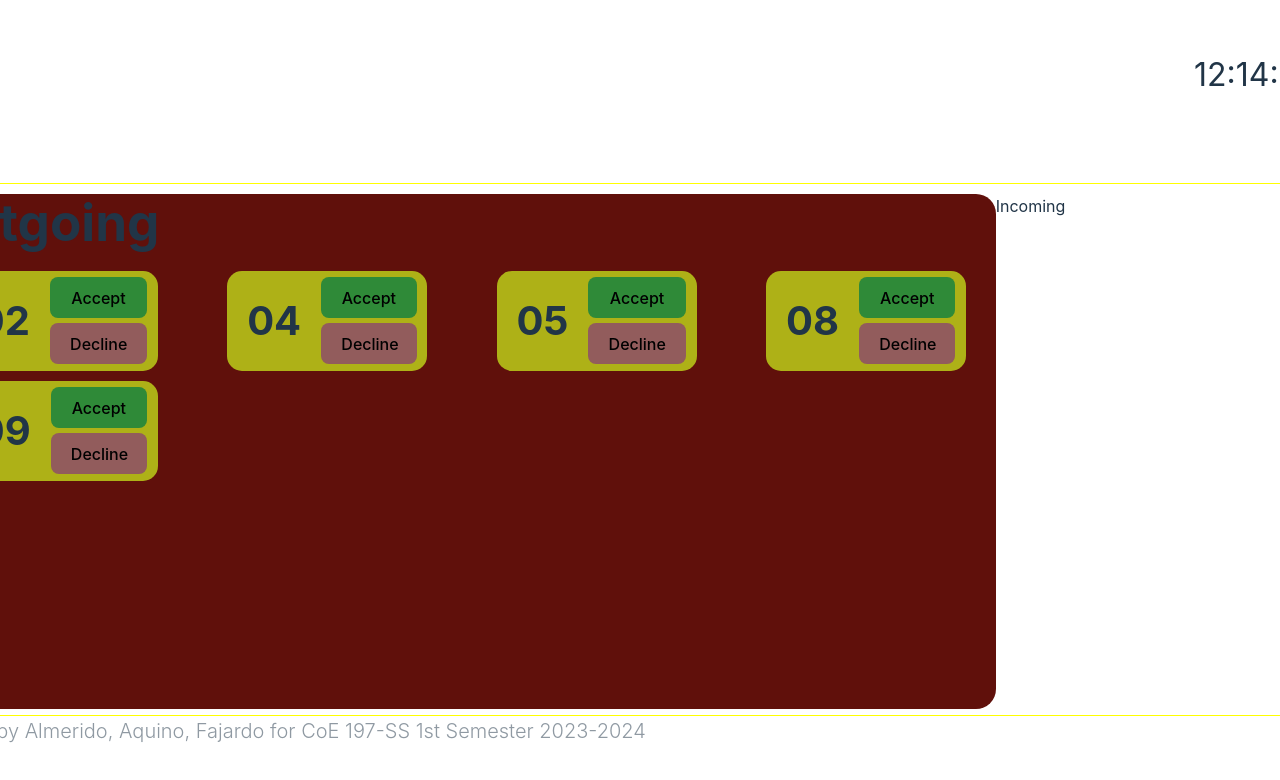
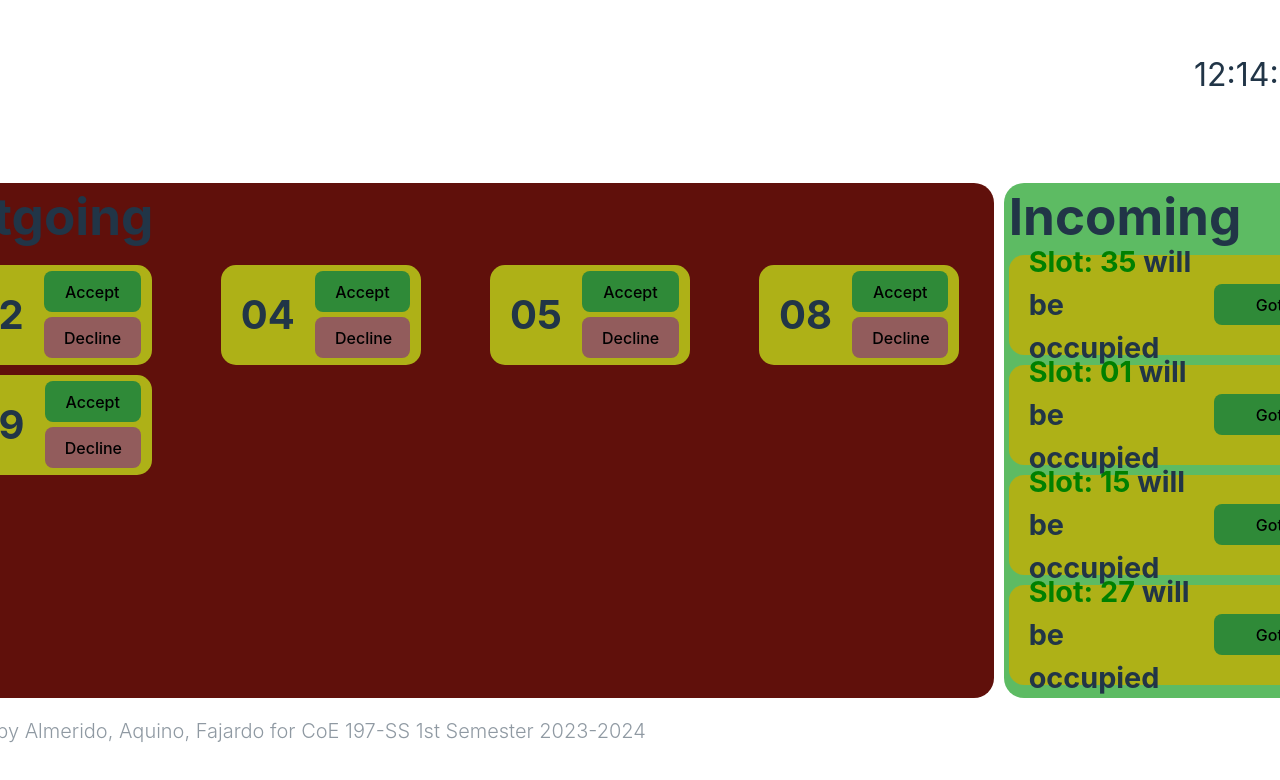
Before and after one commit to alztr2908/coe-197-design-project, a React (Vite) app: page /request in a window 1280 px wide. Shown: the top 780 px of the page. Built offline with nearby package versions, Linux system fonts and the light colour scheme; no server answers; the database is empty.

Commit message:
finish frontend of outGoing in request

```diff
--- a/src/components/main/dashboard.jsx
+++ b/src/components/main/dashboard.jsx
@@ -170,8 +170,9 @@ const map = () => {
 // navbar display (DONE)
 // scale parking slot (DONE)
 // overall page (DONE)
-// request page
+// request page frontend
 // parking slot shortest path
+// request page backend
 // Parking Slot button functionality
 
 export default map;
--- a/src/components/request/incoming.jsx
+++ b/src/components/request/incoming.jsx
@@ -1,7 +1,27 @@
 import React from "react";
+import IncomingBox from "./incomingBox";
 
 const ingoing = () => {
-  return <div>Incoming</div>;
+  const inGoingSlot = [35, 1, 15, 27];
+  const inStyle = {
+    width: "25%",
+    borderRadius: "20px",
+    backgroundColor: "#5dbb63",
+    height: "515px",
+    marginLeft: "10px",
+    padding: "5px",
+  };
+
+  return (
+    <div style={inStyle}>
+      <h1>Incoming</h1>
+      <div>
+        {inGoingSlot.map((slot) => {
+          return <IncomingBox key={inGoingSlot.indexOf(slot)} slot={slot} />;
+        })}
+      </div>
+    </div>
+  );
 };
 
 export default ingoing;
--- /dev/null
+++ b/src/components/request/incomingBox.jsx
@@ -0,0 +1,50 @@
+import React from "react";
+
+const incomingBox = ({ slot }) => {
+  // once button clicked isOccupied = true
+  const inBox = {
+    width: "345px",
+    height: "100px",
+    borderRadius: "15px",
+    backgroundColor: "#AEB117",
+    display: "flex",
+    justifyContent: "center",
+    alignItems: "center",
+    marginTop: "10px",
+  };
+
+  const slotStyle = {
+    fontSize: "1.8rem",
+    fontWeight: "700",
+    margin: "0 20px",
+  };
+
+  const okayButton = {
+    width: "130px",
+    backgroundColor: "#2f8a38",
+    marginRight: "10px",
+  };
+
+  return (
+    <div style={inBox}>
+      <div style={slotStyle}>
+        {slot <= 9 ? (
+          <span>
+            <span style={{ color: "green" }}>Slot: 0{slot}</span> will be
+            occupied
+          </span>
+        ) : (
+          <span>
+            <span style={{ color: "green" }}>Slot: {slot}</span> will be
+            occupied
+          </span>
+        )}
+      </div>
+      <div>
+        <button style={okayButton}>Got it!</button>
+      </div>
+    </div>
+  );
+};
+
+export default incomingBox;
--- a/src/components/request/outGoingBox.jsx
+++ b/src/components/request/outGoingBox.jsx
@@ -1,6 +1,7 @@
 import React from "react";
 
 const outGoingBox = ({ slot }) => {
+  // once button clicked accept isOccupied = false and other parameter changed
   const outBox = {
     width: "200px",
     height: "100px",
@@ -16,8 +17,6 @@ const outGoingBox = ({ slot }) => {
     fontWeight: "700",
     margin: "0 20px",
   };
-
-  const slotButtons = {};
 
   const acceptButton = {
     width: "90%",
--- a/src/components/request/outgoing.jsx
+++ b/src/components/request/outgoing.jsx
@@ -7,6 +7,7 @@ const outgoing = () => {
     borderRadius: "20px",
     backgroundColor: "#60100B",
     height: "515px",
+    padding: "5px",
   };
 
   const outGrid = {
--- a/src/pages/display.jsx
+++ b/src/pages/display.jsx
@@ -8,7 +8,6 @@ const display = () => {
     height: "532.39px",
     // display: "flex",
     // alignItems: "center",
-    border: "1px solid yellow",
   };
 
   return (
--- a/src/pages/request.jsx
+++ b/src/pages/request.jsx
@@ -4,7 +4,6 @@ import Outgoing from "../components/request/outgoing";
 const request = () => {
   const reqStyle = {
     display: "flex",
-    margin: "10px",
   };
 
   return (
```
